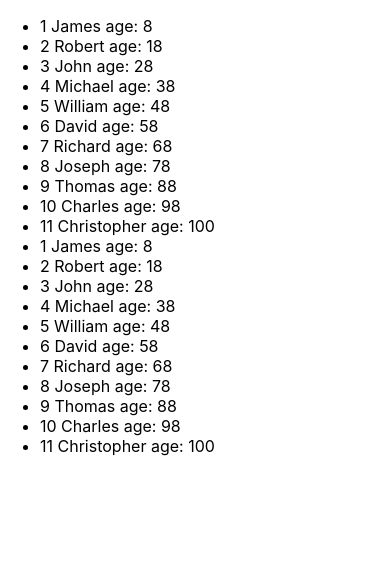
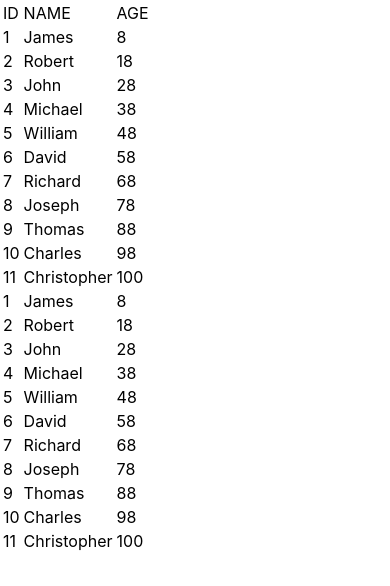
Before and after one commit to VadzimAJ/ToDoList_IT_inc, a React (Create React App) app: page / in a window 390 px wide. Shown: the top 586 px of the page. Built offline with nearby package versions, Linux system fonts and the light colour scheme.

Commit message:
feat: create tablet version of map lesson

```diff
--- a/src/StudentComponent.tsx
+++ b/src/StudentComponent.tsx
@@ -11,16 +11,22 @@ type StudentType = {
 
 export function StudentComponent (props:StudentComponentType){
 
- return(
-  <ul>
+return(
+  <table >
+    <tr>
+    <td>ID</td>
+    <td>NAME</td>
+    <td>AGE</td>
+    </tr>
     {props.students.map((objectFromSrudentsArray:StudentType)=>{
       return(
-      <li key={objectFromSrudentsArray.id}>
-        <span>{objectFromSrudentsArray.id} </span>
-        <span>{objectFromSrudentsArray.name} </span>
-        <span>age: {objectFromSrudentsArray.age}</span></li>
+        <tr key={objectFromSrudentsArray.id}>
+          <td><span>{objectFromSrudentsArray.id}</span></td>
+          <td><span>{objectFromSrudentsArray.name}</span></td>
+          <td><span>{objectFromSrudentsArray.age}</span></td>
+        </tr>
       )
     })}
-  </ul>
- )
+  </table>
+)
 }
```
